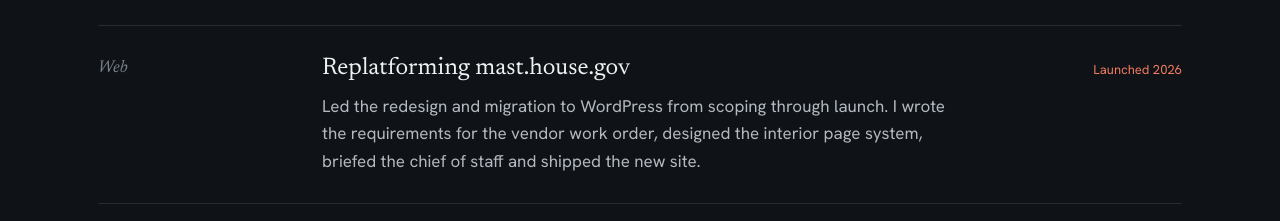
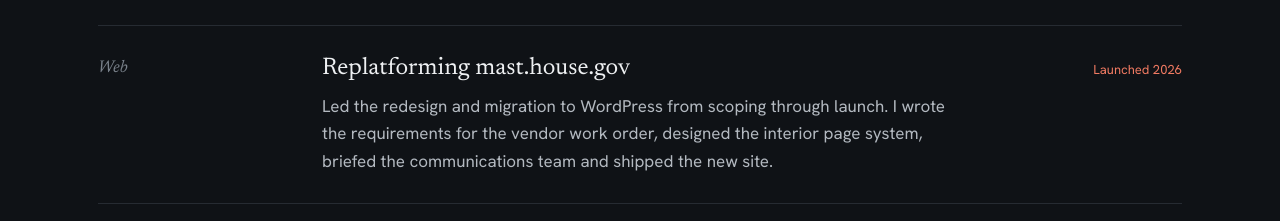
Before and after one commit to davidlwcasimes-ui/davidlwcasimes-ui.github.io, a plain HTML site: page index.html in a window 1280 px wide. Shown: the part 6481-6702 px from the top of the page. Drawn offline with Linux system fonts and the light colour scheme.

Commit message:
Add files via upload

```diff
--- a/index.html
+++ b/index.html
@@ -273,7 +273,7 @@
     <li>
       <span class="medium">Web</span>
       <div><h3>Replatforming mast.house.gov</h3>
-        <p>Led the redesign and migration to WordPress from scoping through launch. I wrote the requirements for the vendor work order, designed the interior page system, briefed the chief of staff and shipped the new site.</p></div>
+        <p>Led the redesign and migration to WordPress from scoping through launch. I wrote the requirements for the vendor work order, designed the interior page system, briefed the communications team and shipped the new site.</p></div>
       <span class="tag">Launched 2026</span>
     </li>
     <li>
```
